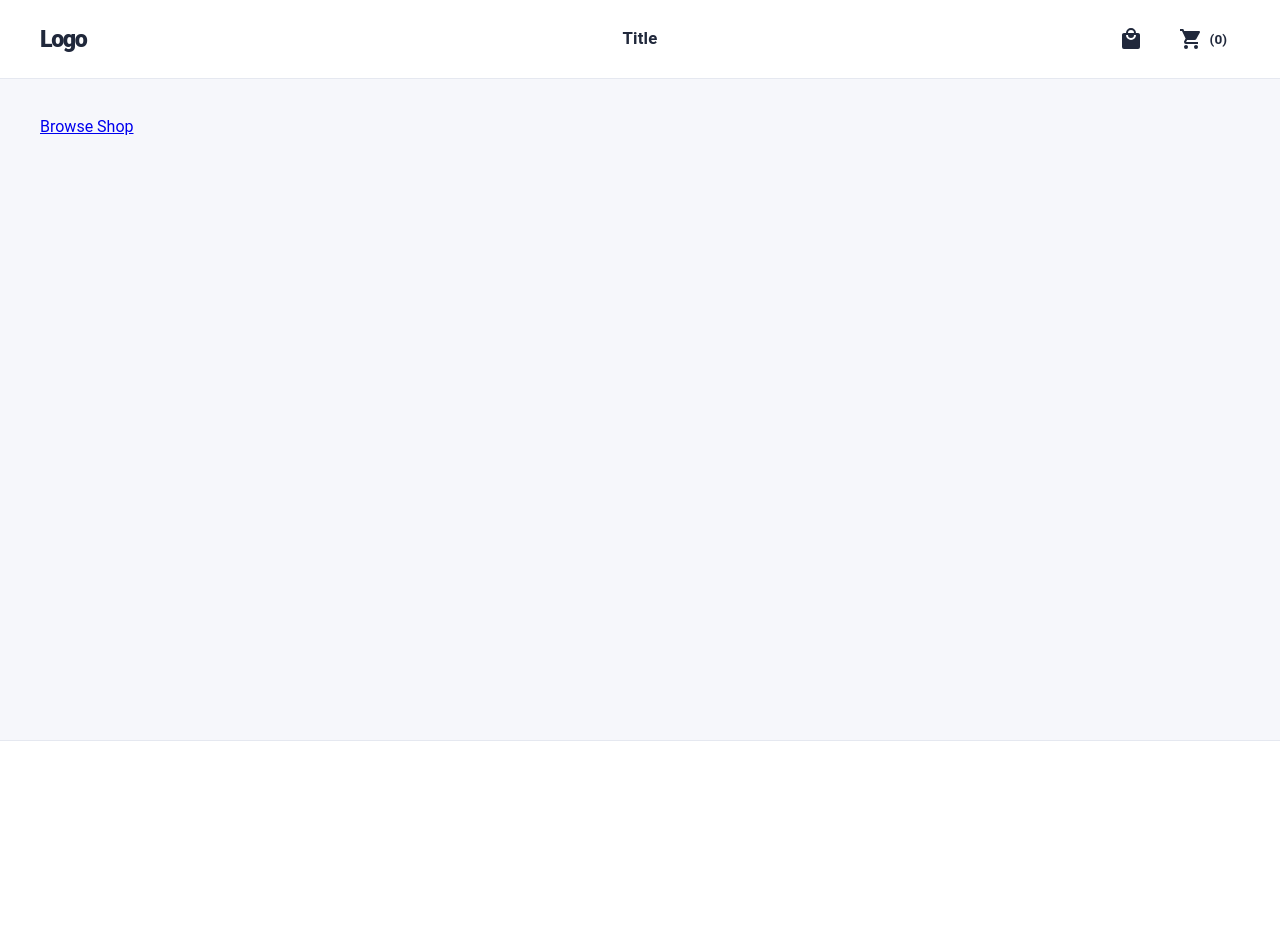
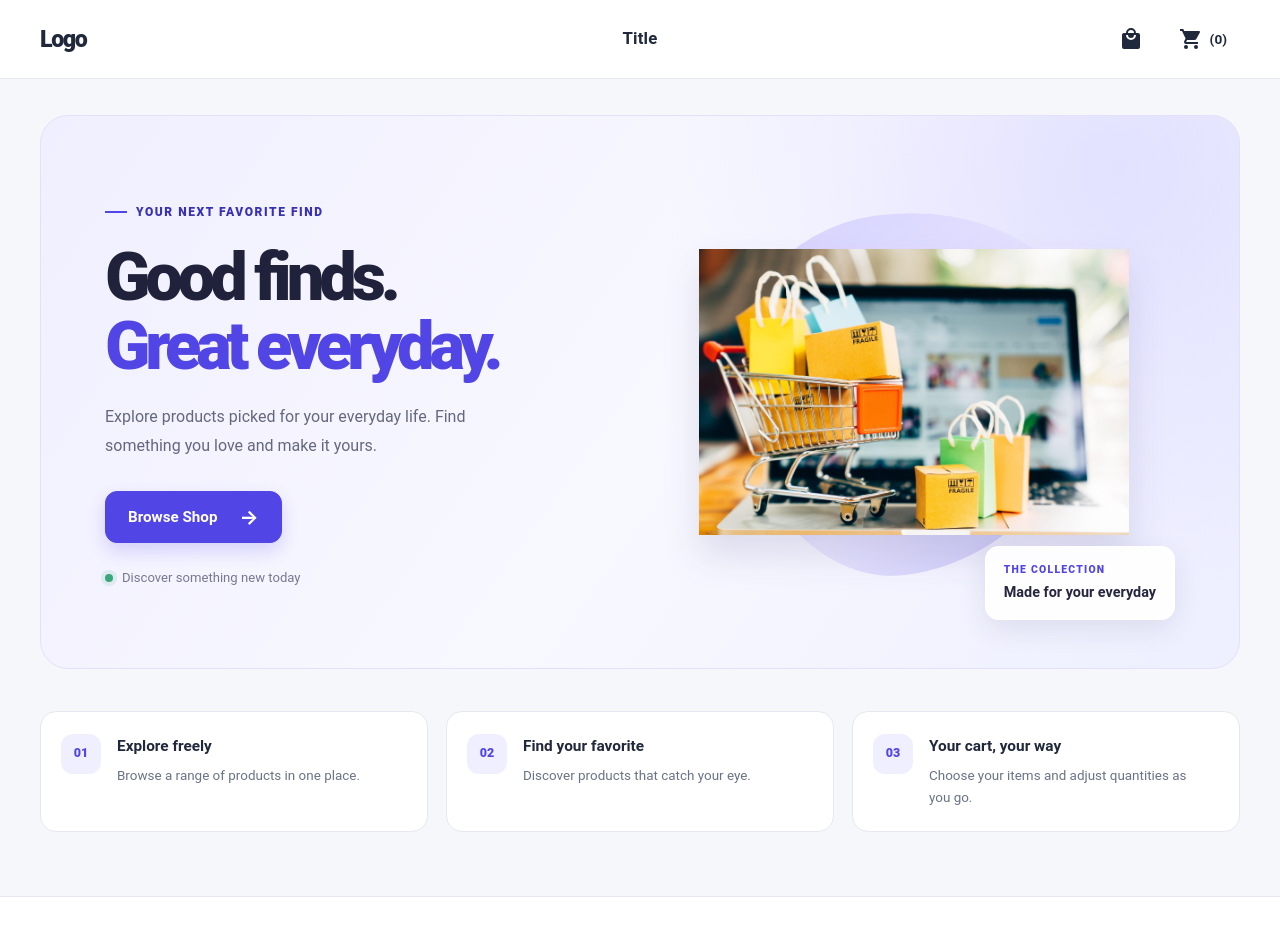
Before and after one commit to jdy7149/Shopping-Cart, a React (Vite) app: page / in a window 1280 px wide. Shown: the top 936 px of the page. Before the commit the page ends 800 px from the top, so only its background shows below. Built offline with nearby package versions, Linux system fonts and the light colour scheme.

Commit message:
Design and style Home

```diff
--- a/src/components/Home/Home.jsx
+++ b/src/components/Home/Home.jsx
@@ -1,10 +1,77 @@
 import { Link } from 'react-router';
+import styles from './Home.module.css';
 
 function Home() {
   return (
-    <>
-      <Link to="/shop">Browse Shop</Link>
-    </>
+    <div className={styles.home}>
+      <section className={styles.hero}>
+        <div className={styles.heroContent}>
+          <span className={styles.eyebrow}>YOUR NEXT FAVORITE FIND</span>
+
+          <h1 className={styles.title}>
+            Good finds.
+            <br />
+            <span>Great everyday.</span>
+          </h1>
+
+          <p className={styles.description}>
+            Explore products picked for your everyday life. Find something you
+            love and make it yours.
+          </p>
+
+          <Link to="/shop" className={styles.shopButton}>
+            Browse Shop
+            <span aria-hidden="true">→</span>
+          </Link>
+
+          <div className={styles.note}>
+            <span className={styles.noteDot} />
+            Discover something new today
+          </div>
+        </div>
+
+        <div className={styles.heroVisual}>
+          <div className={styles.imageBackdrop} />
+
+          <img
+            className={styles.heroImage}
+            src="/public/kapoor1952-shopping-8584891_1920.jpg"
+            alt="Hero Image"
+          />
+
+          <div className={styles.imageLabel}>
+            <span className={styles.labelCaption}>THE COLLECTION</span>
+            <span className={styles.labelTitle}>Made for your everyday</span>
+          </div>
+        </div>
+      </section>
+
+      <section className={styles.features} aria-label="Shopping highlights">
+        <article className={styles.feature}>
+          <span className={styles.featureNumber}>01</span>
+          <div>
+            <h2>Explore freely</h2>
+            <p>Browse a range of products in one place.</p>
+          </div>
+        </article>
+
+        <article className={styles.feature}>
+          <span className={styles.featureNumber}>02</span>
+          <div>
+            <h2>Find your favorite</h2>
+            <p>Discover products that catch your eye.</p>
+          </div>
+        </article>
+
+        <article className={styles.feature}>
+          <span className={styles.featureNumber}>03</span>
+          <div>
+            <h2>Your cart, your way</h2>
+            <p>Choose your items and adjust quantities as you go.</p>
+          </div>
+        </article>
+      </section>
+    </div>
   );
 }
 
--- /dev/null
+++ b/src/components/Home/Home.module.css
@@ -0,0 +1,340 @@
+.home {
+  --home-accent: #5145e5;
+  --home-accent-dark: #3830b5;
+
+  display: flex;
+  flex-direction: column;
+  gap: 42px;
+  width: 100%;
+}
+
+.hero {
+  position: relative;
+  display: grid;
+  grid-template-columns: minmax(0, 1fr) minmax(0, 0.95fr);
+  align-items: center;
+  min-height: 480px;
+  overflow: hidden;
+  padding: clamp(28px, 5vw, 64px);
+  background:
+    radial-gradient(
+      circle at 90% 10%,
+      rgb(199 196 255 / 40%),
+      transparent 38%
+    ),
+    linear-gradient(125deg, #f0efff 0%, #f8f8ff 53%, #eeefff 100%);
+  border: 1px solid #e2e1fb;
+  border-radius: 28px;
+}
+
+.heroContent {
+  position: relative;
+  z-index: 1;
+  max-width: 490px;
+  padding-block: 16px;
+}
+
+.eyebrow {
+  display: inline-flex;
+  align-items: center;
+  gap: 9px;
+  margin-bottom: 22px;
+  color: var(--home-accent-dark);
+  font-size: 0.75rem;
+  font-weight: 800;
+  letter-spacing: 0.13em;
+}
+
+.eyebrow::before {
+  width: 22px;
+  height: 2px;
+  background: var(--home-accent);
+  content: '';
+}
+
+.title {
+  margin: 0;
+  color: #20213a;
+  font-size: clamp(2.7rem, 5.2vw, 4.5rem);
+  font-weight: 850;
+  letter-spacing: -0.075em;
+  line-height: 1.04;
+  text-wrap: balance;
+}
+
+.title span {
+  color: var(--home-accent);
+}
+
+.description {
+  max-width: 390px;
+  margin-top: 22px;
+  color: #65677f;
+  font-size: 1rem;
+  line-height: 1.8;
+}
+
+.shopButton {
+  display: inline-flex;
+  align-items: center;
+  justify-content: center;
+  gap: 22px;
+  min-height: 52px;
+  margin-top: 30px;
+  padding: 0 22px;
+  color: #fff;
+  font-size: 0.95rem;
+  font-weight: 750;
+  text-decoration: none;
+  background: var(--home-accent);
+  border: 1px solid var(--home-accent);
+  border-radius: 12px;
+  box-shadow: 0 8px 18px rgb(81 69 229 / 20%);
+  transition:
+    background-color 160ms ease,
+    box-shadow 160ms ease,
+    transform 160ms ease;
+}
+
+.shopButton:hover {
+  background: var(--home-accent-dark);
+  box-shadow: 0 11px 22px rgb(81 69 229 / 26%);
+  transform: translateY(-2px);
+}
+
+.shopButton span {
+  font-size: 1.25rem;
+  transition: transform 160ms ease;
+}
+
+.shopButton:hover span {
+  transform: translateX(3px);
+}
+
+.shopButton:focus-visible {
+  outline: 3px solid rgb(81 69 229 / 35%);
+  outline-offset: 4px;
+}
+
+.note {
+  display: flex;
+  align-items: center;
+  gap: 9px;
+  margin-top: 25px;
+  color: #777890;
+  font-size: 0.82rem;
+}
+
+.noteDot {
+  width: 8px;
+  height: 8px;
+  background: #39a77b;
+  border-radius: 50%;
+  box-shadow: 0 0 0 4px rgb(57 167 123 / 12%);
+}
+
+.heroVisual {
+  position: relative;
+  display: grid;
+  min-width: 0;
+  min-height: 340px;
+  height: 100%;
+  place-items: center;
+}
+
+.imageBackdrop {
+  position: absolute;
+  width: min(85%, 360px);
+  aspect-ratio: 1;
+  background: linear-gradient(145deg, #d5d1ff, #e8e6ff 60%, #c3c1f6);
+  border-radius: 46% 54% 59% 41% / 44% 40% 60% 56%;
+  transform: rotate(-8deg);
+}
+
+.heroImage {
+  position: relative;
+  z-index: 1;
+  display: block;
+  width: 100%;
+  height: 340px;
+  max-width: 430px;
+  object-fit: contain;
+  filter: drop-shadow(0 20px 18px rgb(41 35 95 / 12%));
+}
+
+.imageLabel {
+  position: absolute;
+  z-index: 2;
+  right: 0;
+  bottom: -16px;
+  display: flex;
+  flex-direction: column;
+  gap: 5px;
+  max-width: 230px;
+  padding: 15px 18px;
+  background: rgb(255 255 255 / 92%);
+  border: 1px solid rgb(255 255 255 / 90%);
+  border-radius: 14px;
+  box-shadow: 0 9px 28px rgb(38 35 83 / 10%);
+  backdrop-filter: blur(10px);
+}
+
+.labelCaption {
+  color: var(--home-accent);
+  font-size: 0.65rem;
+  font-weight: 800;
+  letter-spacing: 0.12em;
+}
+
+.labelTitle {
+  color: #27263e;
+  font-size: 0.9rem;
+  font-weight: 750;
+}
+
+.features {
+  display: grid;
+  grid-template-columns: repeat(3, minmax(0, 1fr));
+  gap: 18px;
+}
+
+.feature {
+  display: flex;
+  align-items: flex-start;
+  gap: 16px;
+  min-width: 0;
+  padding: 22px 20px;
+  background: var(--color-surface, #fff);
+  border: 1px solid var(--color-border, #e5e8f0);
+  border-radius: 16px;
+}
+
+.featureNumber {
+  display: grid;
+  flex: 0 0 auto;
+  width: 40px;
+  height: 40px;
+  place-items: center;
+  color: var(--home-accent);
+  font-size: 0.78rem;
+  font-weight: 800;
+  background: #f0efff;
+  border-radius: 12px;
+}
+
+.feature h2 {
+  margin: 1px 0 7px;
+  color: var(--color-text, #20283b);
+  font-size: 0.96rem;
+  font-weight: 750;
+}
+
+.feature p {
+  color: var(--color-muted, #697386);
+  font-size: 0.84rem;
+  line-height: 1.65;
+}
+
+@media (max-width: 900px) {
+  .hero {
+    grid-template-columns: minmax(0, 1fr) minmax(0, 0.8fr);
+    min-height: 420px;
+    padding: 36px;
+  }
+
+  .title {
+    font-size: clamp(2.5rem, 5vw, 3.5rem);
+  }
+
+  .heroVisual {
+    min-height: 300px;
+  }
+
+  .heroImage {
+    height: 300px;
+  }
+
+  .features {
+    gap: 12px;
+  }
+
+  .feature {
+    flex-direction: column;
+    gap: 12px;
+    padding: 18px;
+  }
+}
+
+@media (max-width: 650px) {
+  .home {
+    gap: 24px;
+  }
+
+  .hero {
+    grid-template-columns: minmax(0, 1fr);
+    gap: 10px;
+    padding: 32px 24px 24px;
+    border-radius: 22px;
+  }
+
+  .heroContent {
+    padding: 0;
+  }
+
+  .eyebrow {
+    margin-bottom: 17px;
+    font-size: 0.68rem;
+  }
+
+  .title {
+    font-size: clamp(2.8rem, 11vw, 4rem);
+  }
+
+  .description {
+    margin-top: 16px;
+    font-size: 0.94rem;
+  }
+
+  .shopButton {
+    margin-top: 23px;
+  }
+
+  .note {
+    margin-top: 19px;
+  }
+
+  .heroVisual {
+    min-height: 270px;
+    margin-top: 6px;
+  }
+
+  .heroImage {
+    height: 270px;
+  }
+
+  .imageBackdrop {
+    width: min(78%, 290px);
+  }
+
+  .imageLabel {
+    right: -3px;
+    bottom: 0px;
+  }
+
+  .features {
+    grid-template-columns: minmax(0, 1fr);
+  }
+
+  .feature {
+    flex-direction: row;
+    align-items: center;
+    padding: 17px;
+  }
+}
+
+@media (prefers-reduced-motion: reduce) {
+  .shopButton,
+  .shopButton span {
+    transition: none;
+  }
+}
```
Also changed, not shown: 1 other file (tests, documents, lock files or other folders).
